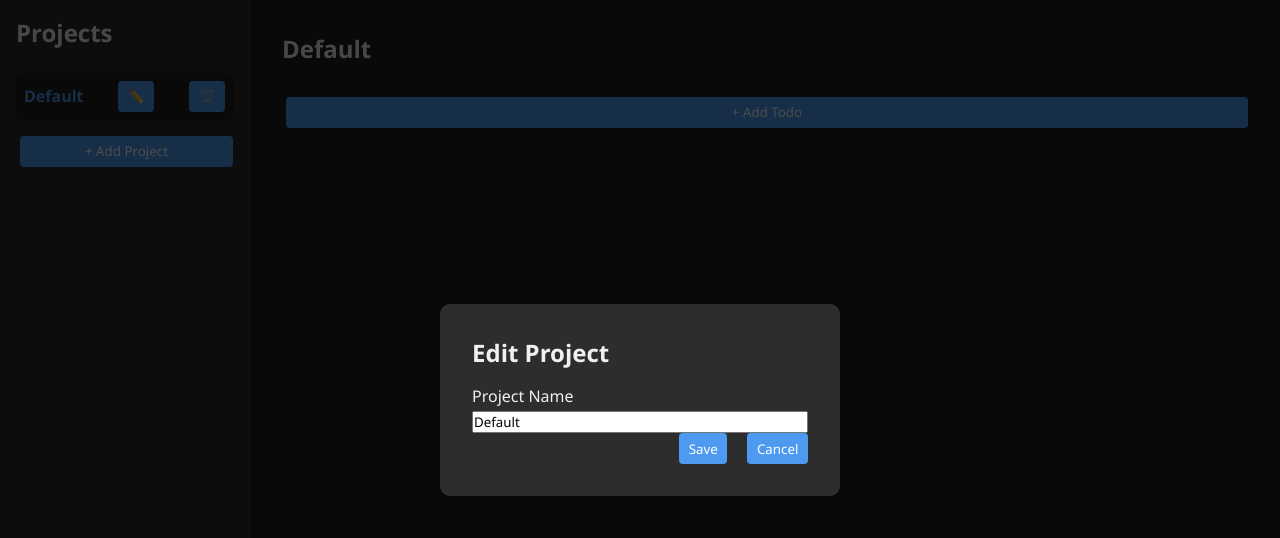
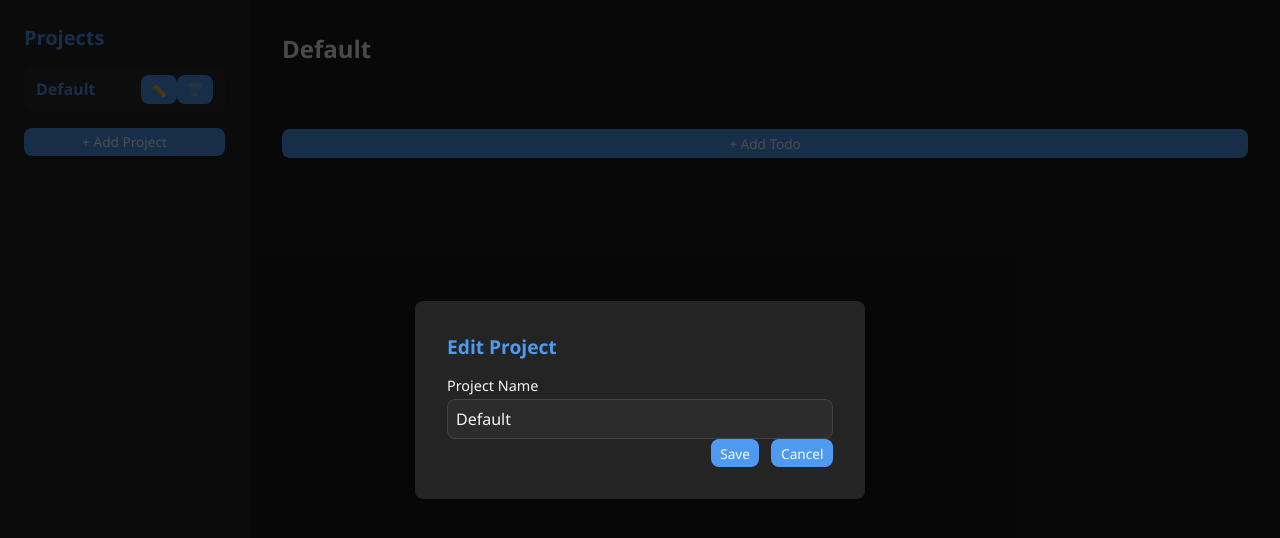
Before and after one commit to ctonneslan/to-do-list-2, a website built with webpack: page src/template.html in a window 1280 px wide. Both pictures are taken after a click on the button "✏️". Built offline with nearby package versions, Linux system fonts and the light colour scheme.

Commit message:
Refactored the CSS

```diff
--- a/src/style.css
+++ b/src/style.css
@@ -1,28 +1,30 @@
-/* src/style.css */
-
 :root {
-  --bg-dark: #1e1e1e;
-  --bg-light: #2d2d2d;
-  --text-light: #f0f0f0;
+  --bg: #1a1a1a;
+  --panel: #242424;
+  --surface: #2c2c2c;
   --accent: #4e9af1;
-  --low: #8fbc8f;
-  --medium: #ffa500;
-  --high: #ff5e5e;
-  --border: #444;
+  --text: #f5f5f5;
+  --muted: #999;
+  --low: #7ed6a2;
+  --medium: #f1c40f;
+  --high: #e74c3c;
+  --radius: 8px;
+  --shadow: 0 2px 6px rgba(0, 0, 0, 0.4);
 }
 
 * {
   box-sizing: border-box;
   margin: 0;
   padding: 0;
-  font-family: 'Segoe UI', sans-serif;
+  font-family: 'Segoe UI', 'Helvetica Neue', sans-serif;
 }
 
 body {
-  background-color: var(--bg-dark);
-  color: var(--text-light);
+  background-color: var(--bg);
+  color: var(--text);
   display: flex;
   height: 100vh;
+  overflow: hidden;
 }
 
 #app {
@@ -33,102 +35,127 @@ body {
 /* Sidebar */
 .sidebar {
   width: 250px;
-  background-color: var(--bg-light);
-  padding: 1rem;
-  border-right: 1px solid var(--border);
+  background-color: var(--panel);
+  padding: 1.5rem;
   display: flex;
   flex-direction: column;
   gap: 1rem;
+  border-right: 1px solid #333;
 }
 
 .sidebar h2 {
-  margin-bottom: 0.5rem;
+  font-size: 1.25rem;
+  color: var(--accent);
 }
 
 #project-list {
+  display: flex;
+  flex-direction: column;
+  gap: 0.5rem;
   list-style: none;
+}
+
+#project-list li {
+  background: var(--surface);
+  border-radius: var(--radius);
+  padding: 0.5rem 0.75rem;
+  display: flex;
+  justify-content: space-between;
+  align-items: center;
+  cursor: pointer;
+  transition: background 0.2s ease;
+}
+
+#project-list li:hover {
+  background: #3a3a3a;
+}
+
+.project-name {
+  flex: 1;
+}
+
+.project-name.active {
+  font-weight: 600;
+  color: var(--accent);
+}
+
+button {
+  background: var(--accent);
+  color: white;
+  border: none;
+  border-radius: var(--radius);
+  padding: 0.3rem 0.6rem;
+  cursor: pointer;
+  font-size: 0.85rem;
+  transition: background 0.2s ease;
+}
+
+button:hover {
+  background: #3e82ce;
+}
+
+/* Main Panel */
+.main {
+  flex: 1;
+  padding: 2rem;
+  display: flex;
+  flex-direction: column;
+  gap: 2rem;
+  overflow-y: auto;
+}
+
+#project-title {
+  font-size: 1.5rem;
+  font-weight: 600;
+}
+
+#todo-list {
+  display: flex;
+  flex-direction: column;
+  gap: 1rem;
+  list-style: none;
+}
+
+.todo-item {
+  background-color: var(--surface);
+  border-radius: var(--radius);
+  padding: 1rem;
+  box-shadow: var(--shadow);
   display: flex;
   flex-direction: column;
   gap: 0.5rem;
 }
 
-#project-list li {
-  display: flex;
-  justify-content: space-between;
-  align-items: center;
-  background-color: var(--bg-dark);
-  padding: 0.5rem;
-  border-radius: 6px;
-  cursor: pointer;
-  transition: background 0.2s;
-}
-
-#project-list li:hover {
-  background-color: var(--accent);
-}
-
-.project-name.active {
-  font-weight: bold;
-  color: var(--accent);
-}
-
-button {
-  background-color: var(--accent);
-  color: white;
-  border: none;
-  border-radius: 4px;
-  padding: 0.4rem 0.6rem;
-  cursor: pointer;
-  transition: background 0.2s;
-  margin-left: 0.25rem;
-}
-
-button:hover {
-  background-color: #357fd3;
-}
-
-/* Main Area */
-.main {
-  flex: 1;
-  padding: 2rem;
-  overflow-y: auto;
-  display: flex;
-  flex-direction: column;
-  gap: 1rem;
-}
-
-#todo-list {
-  list-style: none;
-  display: flex;
-  flex-direction: column;
-  gap: 1rem;
-}
-
-.todo-item {
-  background-color: var(--bg-light);
-  padding: 1rem;
-  border: 1px solid var(--border);
-  border-radius: 6px;
+.todo-header {
   display: flex;
   align-items: center;
   gap: 0.75rem;
 }
 
-.todo-item span {
+.todo-header span {
   flex: 1;
 }
 
-/* Priority colors */
+.todo-details {
+  font-size: 0.9rem;
+  color: var(--muted);
+  line-height: 1.4;
+}
+
+.todo-details ul {
+  padding-left: 1rem;
+  margin-top: 0.5rem;
+}
+
 .todo-item[style*="red"] { border-left: 5px solid var(--high); }
 .todo-item[style*="orange"] { border-left: 5px solid var(--medium); }
 .todo-item[style*="green"] { border-left: 5px solid var(--low); }
 
+/* Modal */
 .modal-overlay {
   position: fixed;
-  top: 0; left: 0;
-  width: 100vw;
-  height: 100vh;
-  background: rgba(0,0,0,0.7);
+  inset: 0;
+  background: rgba(0, 0, 0, 0.7);
   display: flex;
   justify-content: center;
   align-items: center;
@@ -136,78 +163,61 @@ button:hover {
 }
 
 .modal {
-  background-color: var(--bg-light);
+  background-color: var(--panel);
   padding: 2rem;
-  border-radius: 10px;
-  width: 400px;
-  max-width: 90%;
-  color: var(--text-light);
+  border-radius: var(--radius);
+  width: 100%;
+  max-width: 450px;
+  box-shadow: var(--shadow);
   display: flex;
   flex-direction: column;
   gap: 1rem;
 }
 
+.modal h2 {
+  font-size: 1.2rem;
+  color: var(--accent);
+}
+
 .modal label {
   display: flex;
   flex-direction: column;
+  font-size: 0.9rem;
   gap: 0.25rem;
+}
+
+.modal input,
+.modal textarea,
+.modal select {
+  background: var(--surface);
+  color: var(--text);
+  border: 1px solid #444;
+  border-radius: var(--radius);
+  padding: 0.5rem;
+  font-size: 1rem;
+}
+
+.modal textarea {
+  resize: vertical;
 }
 
 .modal-actions {
   display: flex;
   justify-content: flex-end;
-  gap: 1rem;
+  gap: 0.75rem;
 }
 
 .hidden {
   display: none !important;
 }
 
-.todo-item {
-  flex-direction: column;
+/* Checklist */
+#checklist-items li {
+  font-size: 0.9rem;
+  background: var(--bg);
+  padding: 0.3rem 0.5rem;
+  border-radius: var(--radius);
+  display: flex;
+  justify-content: space-between;
+  align-items: center;
 }
-
-.todo-header {
-  display: flex;
-  align-items: center;
-  gap: 0.5rem;
-  width: 100%;
-}
-
-.todo-details {
-  margin-top: 0.5rem;
-  background-color: var(--bg-dark);
-  padding: 0.75rem;
-  border-radius: 6px;
-  width: 100%;
-}
-
-.hidden {
-  display: none;
-}
-
-#checklist-items {
-  list-style: none;
-  padding-left: 0;
-  margin-top: 0.5rem;
-}
-
-#checklist-items li {
-  display: flex;
-  align-items: center;
-  justify-content: space-between;
-  margin-bottom: 0.25rem;
-  background-color: var(--bg-dark);
-  padding: 0.25rem 0.5rem;
-  border-radius: 4px;
-}
-
-#checklist-items input[type="checkbox"] {
-  margin-right: 0.5rem;
-}
-
-.checklist-add {
-  display: flex;
-  gap: 0.5rem;
-  margin-top: 0.5rem;
-}
```
